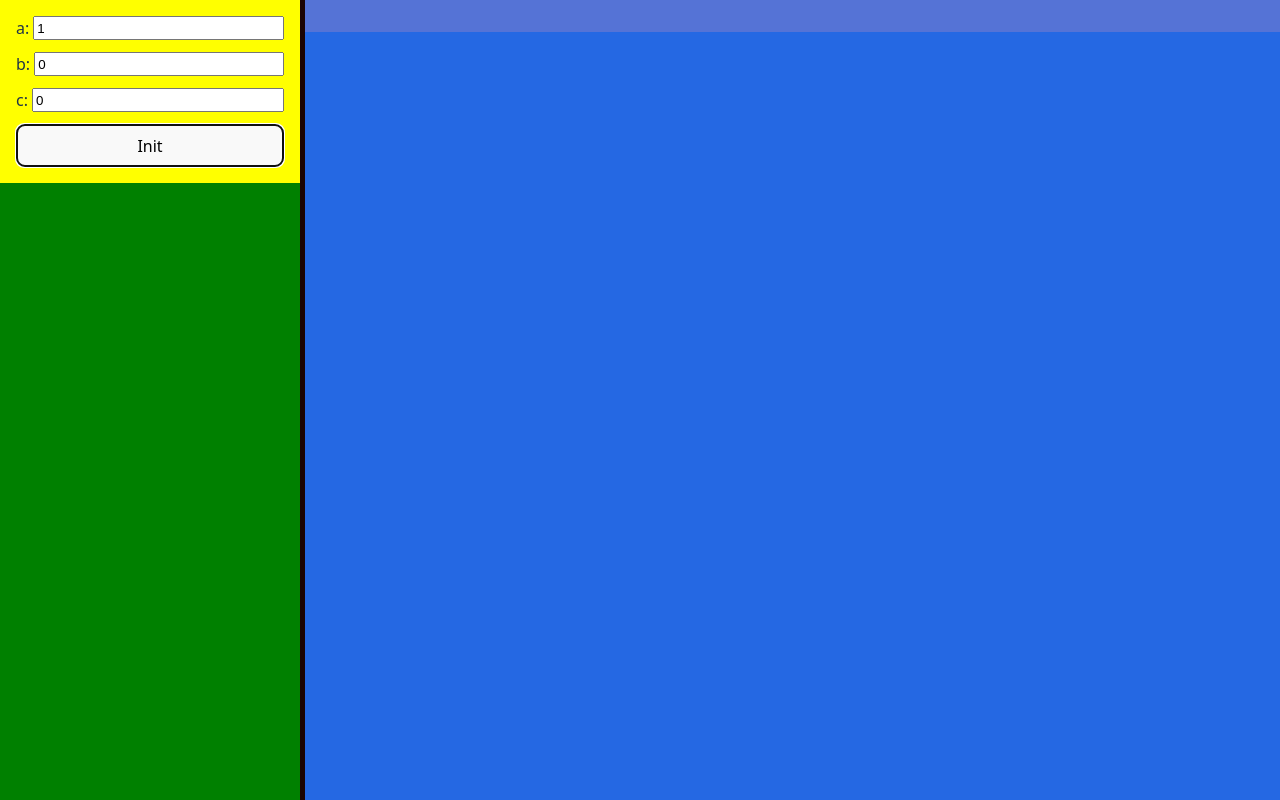
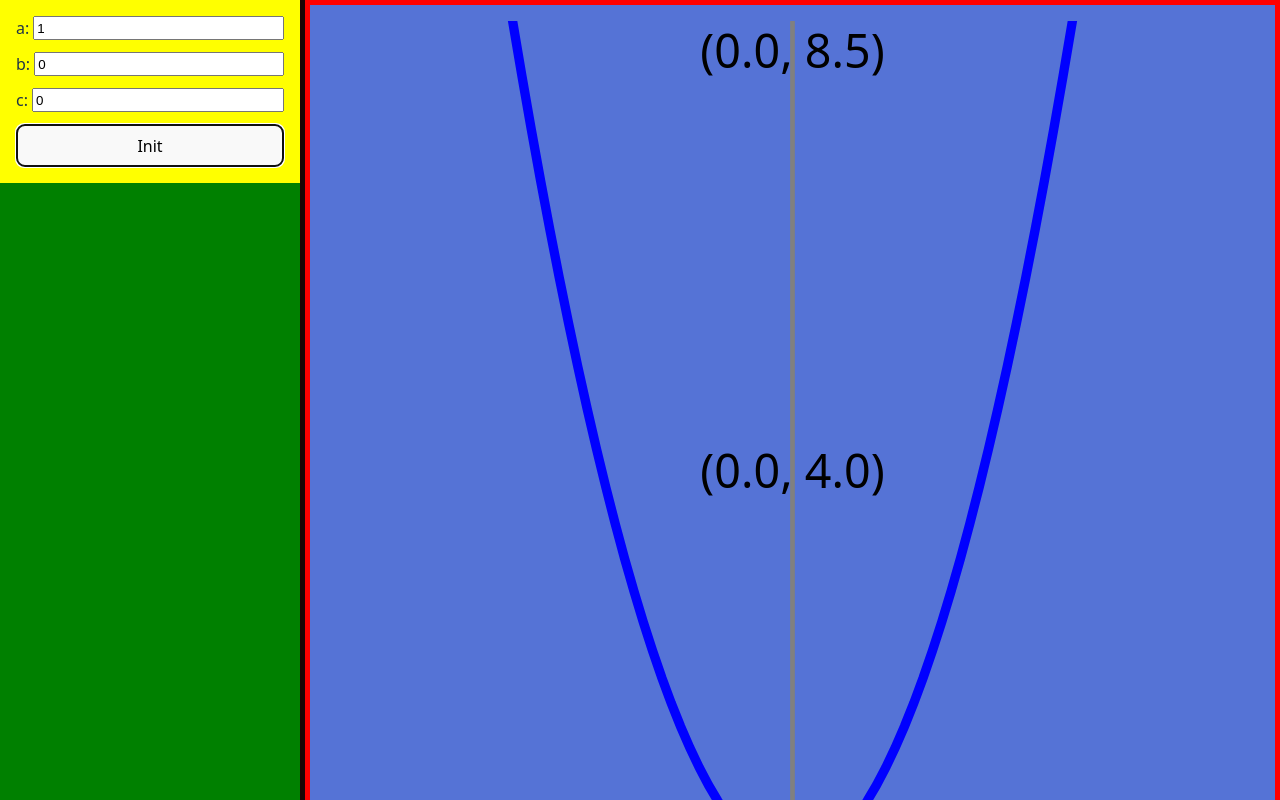
Before and after one commit to fontmaniac/finprojecto-spa, a React (Vite) app: page / in a window 1280 px wide. Both pictures are taken after a click on the button "Init". Built offline with nearby package versions, Linux system fonts and the light colour scheme.

Commit message:
Displaying the parabola.

```diff
--- a/src/App.jsx
+++ b/src/App.jsx
@@ -1,13 +1,19 @@
 /* FM: React Application "root" */
 
+import { useState } from 'react';
 import { NavBar } from './views/NavBar';
 import { MainView } from './views/MainView';
 import { ResizableSplitViewHorizontal } from './components/ResizableSplitViewHorizontal';
 import { Layout } from './components/Layout';
 
 function App() {
+  const [params, setParams] = useState({ a: 1, b: 0, c: 0 });
+  const [refreshKey, setRefreshKey] = useState(0);
+
   const handleInit = (a, b, c) => {
     console.log('Init parabola with:', { a, b, c });
+    setParams({ a, b, c });
+    setRefreshKey(prev => prev + 1); // triggers re-render in MainView
   };
 
   return (
@@ -16,7 +22,7 @@ function App() {
         <NavBar onInit={handleInit} />
       </Layout.Sidebar>
       <Layout.Main>
-        <MainView />
+        <MainView a={params.a} b={params.b} c={params.c} trigger={refreshKey} />
       </Layout.Main>
     </ResizableSplitViewHorizontal>
   );
--- a/src/components/Layout.module.css
+++ b/src/components/Layout.module.css
@@ -1,4 +1,6 @@
 .fillContainer {
     width: 100%;
     height: 100%;
+    box-sizing: border-box;
+    overflow: hidden;  /* optional */
 }
--- a/src/components/ResizableSplitViewHorizontal.module.css
+++ b/src/components/ResizableSplitViewHorizontal.module.css
@@ -25,4 +25,5 @@
     background-color: #2568e3;
     /* light green */
     overflow: auto;
+    border: 5px solid red;
 }
--- a/src/index.css
+++ b/src/index.css
@@ -5,6 +5,7 @@ body,
   padding: 0;
   height: 100%;
   width: 100%;
+  overflow: hidden;    /* optional: prevents scrollbars */
 }
 
 :root {
--- a/src/views/MainView.jsx
+++ b/src/views/MainView.jsx
@@ -2,11 +2,83 @@
 
 import layout from '../components/Layout.module.css';
 import styles from './MainView.module.css';
+import React, { useState, useEffect } from 'react';
 
-export function MainView() {
+export function MainView({ a, b, c, trigger }) {
+    const [svgContent, setSvgContent] = useState(null);
+
+    const generateGraph = () => {
+        const vertexX = -b / (2 * a);
+        const vertexY = a * vertexX ** 2 + b * vertexX + c;
+
+        const rangeX = 5;
+        const step = 0.1;
+        const points = [];
+
+        for (let x = vertexX - rangeX; x <= vertexX + rangeX; x += step) {
+            const y = a * x ** 2 + b * x + c;
+            points.push({ x, y });
+        }
+
+        const yMin = Math.min(...points.map(p => p.y));
+        const yMax = Math.max(...points.map(p => p.y));
+        const padY = 1;
+        const viewBoxY = a > 0 ? yMin - padY : yMax + padY;
+
+        const scale = 20;
+        const width = 10 * scale;
+        const height = 10 * scale;
+
+        const svgPoints = points.map(p => {
+            const px = (p.x - vertexX + 5) * scale;
+            const py = height - (p.y - viewBoxY) * scale;
+            return `${px},${py}`;
+        }).join(' ');
+
+        const originX = (0 - vertexX + 5) * scale;
+        const originY = height - (0 - viewBoxY) * scale;
+        const showOriginX = originX >= 0 && originX <= width;
+        const showOriginY = originY >= 0 && originY <= height;
+
+        const axisX = showOriginY
+            ? <line x1="0" y1={originY} x2={width} y2={originY} stroke="gray" />
+            : <line x1="0" y1={height} x2={width} y2={height} stroke="gray" />;
+        const axisY = showOriginX
+            ? <line x1={originX} y1="0" x2={originX} y2={height} stroke="gray" />
+            : <line x1="0" y1="0" x2="0" y2={height} stroke="gray" />;
+
+        const label = (x, y, anchor = 'middle') => (
+            <text x={x} y={y} fontSize="10" textAnchor={anchor} fill="black">
+                ({(x / scale - 5 + vertexX).toFixed(1)}, {(viewBoxY + (height - y) / scale).toFixed(1)})
+            </text>
+        );
+
+        const labels = [
+            label((vertexX - vertexX + 5) * scale, height - (vertexY - viewBoxY) * scale - 5),
+            label(0, height - 5, 'start'),
+            label(width, height - 5, 'end'),
+            label(originX, 10, 'middle'),
+            label(originX, height / 2, 'middle'),
+            label(originX, height - 10, 'middle'),
+        ];
+
+        setSvgContent(
+            <svg preserveAspectRatio="none" width="100%" height="100%" viewBox={`0 0 ${width} ${height}`} overflow="hidden">
+                <polyline points={svgPoints} fill="none" stroke="blue" strokeWidth="2" />
+                {axisX}
+                {axisY}
+                {labels}
+            </svg>
+        );
+    };
+
+    useEffect(() => {
+        if (trigger) generateGraph();
+    }, [trigger, a, b, c]);
+
     return (
         <div className={`${layout.fillContainer} ${styles.main}`}>
-            {/* Content goes here */}
+            {svgContent || <p>Press "init" to generate graph</p>}
         </div>
     );
 }
```
Also changed, not shown: 1 other file (tests, documents, lock files or other folders).
